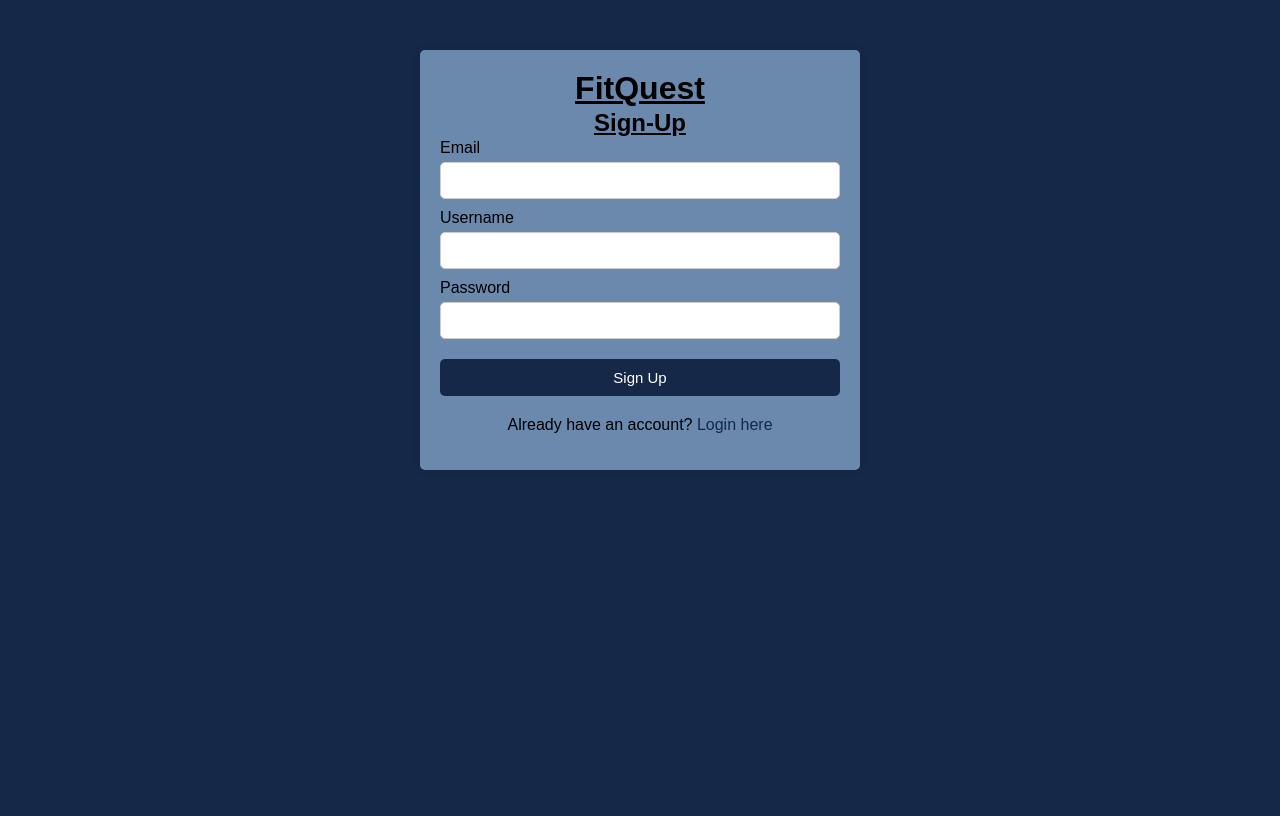
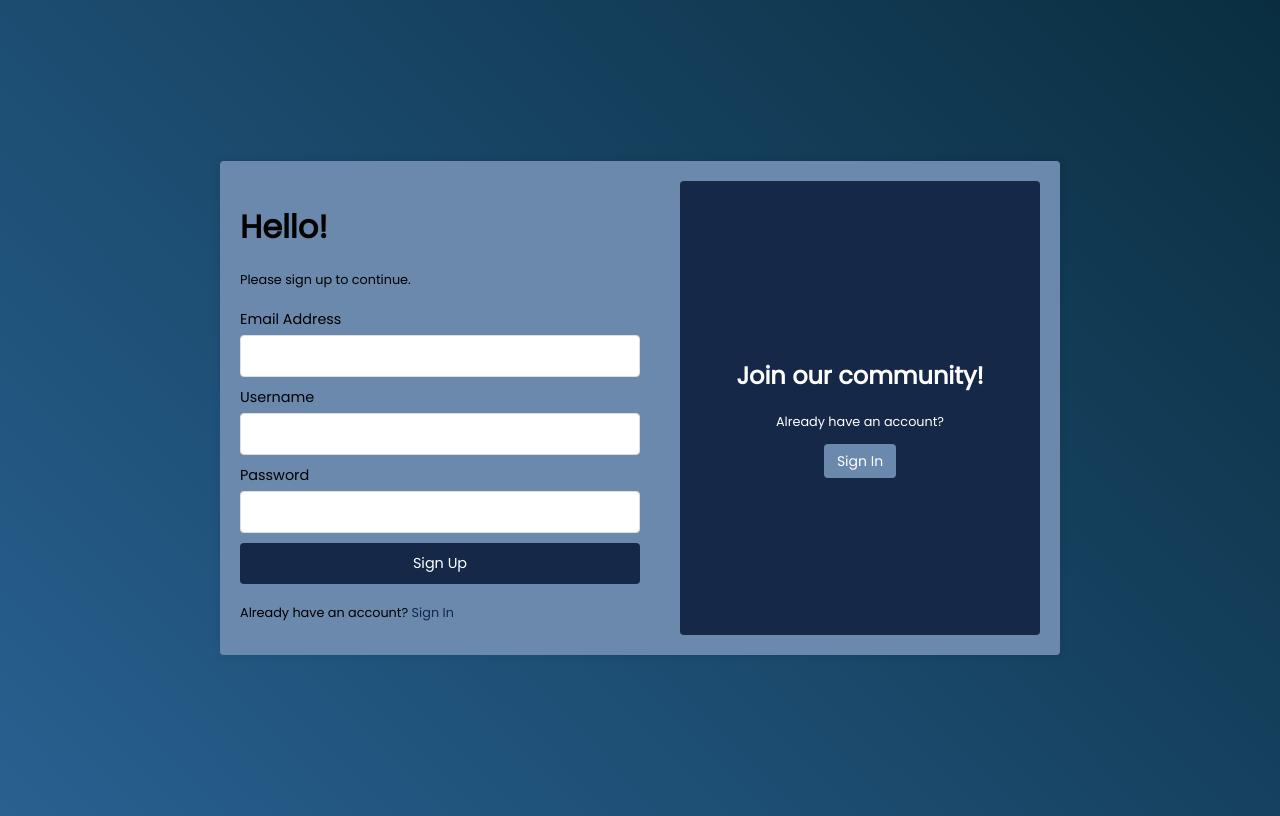
Before and after one commit to Crazygamerxs/FitQuest, a Flask app: page / in a window 1280 px wide. Before the commit the page ends 470 px from the top, so only its background shows below. Run offline with Flask 3, Linux system fonts and the light colour scheme.

Commit message:
Added the register, login, and home

```diff
--- a/app.py
+++ b/app.py
@@ -12,19 +12,27 @@ login_manager = LoginManager(app)
 login_manager.login_view = 'login'
 
 class User(db.Model, UserMixin):
-    id = db.Column(db.String(20), primary_key=True)
+    id = db.Column(db.Integer, primary_key=True, autoincrement=True)
     username = db.Column(db.String(20), unique=True, nullable=False)
+    email = db.Column(db.String(120), unique=True, nullable=False)
     password = db.Column(db.String(60), nullable=False)
+
 
 # Load a user by ID for Flask-Login
 @login_manager.user_loader
 def load_user(user_id):
     return User.query.get(user_id)
 
+# The default route is the registeration page page
+@app.route('/')
+def homepage():
+    return render_template('register.html')
+
+
 # The default route is the home page
-@app.route('/')
+@app.route('/home', methods=['GET', 'POST'])
 def home():
-    return render_template('register.html')
+    return render_template('home.html')
 
 
 
@@ -32,20 +40,23 @@ def home():
 def register():
     if request.method == 'POST':
         username = request.form['username']
+        email = request.form['email']
         password = request.form['password']
 
-        # Check if the username already exists
         existing_user = User.query.filter_by(username=username).first()
         if existing_user:
             flash('Username already exists. Please choose a different username.', 'danger')
             return redirect(url_for('register'))
 
+        existing_email = User.query.filter_by(email=email).first()
+        if existing_email:
+            flash('Email address already in use. Please choose a different email address.', 'danger')
+            return redirect(url_for('register'))
+
         hashed_password = bcrypt.generate_password_hash(password).decode('utf-8')
 
-        # Create a new user
-        new_user = User(id=username, username=username, password=hashed_password)
+        new_user = User(username=username, email=email, password=hashed_password)
 
-        # Add the user to the database
         db.session.add(new_user)
         db.session.commit()
 
@@ -53,6 +64,8 @@ def register():
         return redirect(url_for('login'))
 
     return render_template('register.html')
+
+
 
 
 @app.route('/login', methods=['GET', 'POST'])
@@ -66,7 +79,7 @@ def login():
         if user and bcrypt.check_password_hash(user.password, password):
             login_user(user)
             flash('Login successful!', 'success')
-            return redirect(url_for('home'))  # Change 'register' to 'dashboard'
+            return redirect(url_for('home'))
 
         else:
             flash('Login failed. Please check your username and password.', 'danger')
--- a/templates/Register.html
+++ b/templates/Register.html
@@ -1,81 +1,265 @@
-<!DOCTYPE html
+<!DOCTYPE html>
 <html>
   <head>
+    <meta charset="UTF-8" />
     <title>FitQuest</title>
+    <link rel="stylesheet" href="{{ url_for('static', filename='styles.css') }}" />
+    <link href="https://fonts.googleapis.com/css2?family=Poppins&display=swap" rel="stylesheet">
+  </head>
   <style>
+    * {
+    font-family: Poppins;
+    }
+
     body {
+      background: linear-gradient(45deg, #286090, #0a2e40);
+        display: flex;
+        align-items: center;
+        justify-content: center;
+        height: 100vh;
+      }
+
+      .container {
+        display: flex;
+        justify-content: space-between;
+        width: 800px;
+        margin: 0 auto;
+        padding: 20px;
+        background-color: rgb(107, 136, 173);
+        border-radius: 4px;
+        box-shadow: 0px 0px 10px rgba(0, 0, 0, 0.1);
+      }
+
+      .left-side {
+        width: 50%;
+      }
+
+      .right-side {
+        width: 40%;
         background-color: rgb(21, 40, 71);
-			font-family: Arial, sans-serif;
+        padding: 20px;
+        border-radius: 4px;
+        text-align: center;
+        display: flex;
+        flex-direction: column;
+        align-items: center;
+        justify-content: center;
       }
-		.container {
-			width: 400px;
-			background-color: rgb(107, 136, 173);
-			padding: 20px;
-			border-radius: 5px;
-			box-shadow: 0px 0px 10px rgba(0,0,0,0.1);
-			margin: 50px auto;
+
+      .right-side img {
+        width: 100%;
+        height: auto;
+        margin-bottom: 20px;
       }
-		.container h1, .container h2 {
-			text-align: center;
-			margin-bottom: 2px;
+
+      .right-side p {
+        font-size: 0.8rem;
+        color: #fff;
         margin-top: 0;
       }
 
-		.container form {
-			display: flex;
-			flex-direction: column;
+      .right-side a {
+        color: #fff;
+        text-decoration: none;
+        font-size: 0.8rem;
       }
-		.container label {
+
+      .right-side a:hover {
+        text-decoration: underline;
+      }
+
+      h1 {
+        font-size: 2rem;
+        margin-bottom: 10px;
+        color: #000;
+      }
+
+      p {
+        font-size: 0.8rem;
+        color: #000;
+        margin-top: 20px;
+      }
+
+      form {
+        margin-top: 20px;
+      }
+
+      label {
+        display: block;
+        font-size: 0.9rem;
         margin-bottom: 5px;
+        color: #000;
       }
-		.container input[type="text"],
-		.container input[type="email"],
-		.container input[type="password"] {
+
+      input[type="text"],
+      input[type="email"],
+      input[type="password"] {
+        width: 100%;
         padding: 10px;
-			border: 1px solid #ccc;
-			border-radius: 5px;
+        border: 1px solid #ddd;
+        border-radius: 4px;
+        box-sizing: border-box;
         margin-bottom: 10px;
       }
-		.container input[type="submit"] {
+
+      button[type="submit"] {
+        width: 100%;
+        padding: 10px;
         background-color: rgb(21, 40, 71);
         color: #fff;
-			padding: 10px;
         border: none;
-			border-radius: 5px;
+        border-radius: 4px;
         cursor: pointer;
-			margin-top: 10px;
-			font-size: 15px;
+        font-size: 0.9rem;
       }
-		.container input[type="submit"]:hover {
-			background-color: #074a6d;
+
+      button[type="submit"]:hover {
+        background-color: rgba(21, 40, 71, 0.2);
       }
-		.container p {
-			text-align: center;
-			margin-top: 20px;
-		}
-		.container a {
+
+      a {
         color: rgb(21, 40, 71);
         text-decoration: none;
+        font-size: 0.8rem;
       }
-		.container a:hover {
+
+      a:hover {
         text-decoration: underline;
       }
+
+    /* ... */
+
+    .btn {
+        display: inline-block;
+        padding: 6px 12px;
+        margin-bottom: 0;
+        font-size: 14px;
+        font-weight: normal;
+        line-height: 1.42857143;
+        text-align: center;
+        white-space: nowrap;
+        vertical-align: middle;
+        -ms-touch-action: manipulation;
+        touch-action: manipulation;
+        cursor: pointer;
+        -webkit-user-select: none;
+        -moz-user-select: none;
+        -ms-user-select: none;
+        user-select: none;
+        background-image: none;
+        border: 1px solid transparent;
+        border-radius: 4px;
+        color: #fff;
+        background-color: rgb(107, 136, 173);
+      }
+
+      .btn:hover,
+      .btn:focus,
+      .btn:active,
+      .btn.active {
+        color: #fff;
+        background-color: #286090;
+        border-color: #204d74;
+        outline: 0;
+      }
+
+      .btn:active,
+      .btn.active {
+        background-image: none;
+        outline: 0;
+        -webkit-box-shadow: inset 0 3px 5px rgba(0, 0, 0, 0.125);
+        box-shadow: inset 0 3px 5px rgba(0, 0, 0, 0.125);
+      }
+
+      .btn.disabled,
+      .btn[disabled],
+      fieldset[disabled] .btn {
+        cursor: not-allowed;
+        filter: alpha(opacity=65);
+        -webkit-box-shadow: none;
+        box-shadow: none;
+        opacity: 0.65;
+      }
+
+      #CommunityText {
+        color: white;
+      }
+
+      #HaveAccount {
+        color: white;
+      }
+      /* Add styles for flash messages */
+    .flash {
+        width: 100%;
+        padding: 10px;
+        margin-bottom: 10px;
+        border-radius: 4px;
+        color: #fff;
+        text-align: center;
+    }
+
+    /* Style for success flash messages */
+    .flash-success {
+        background-color: #5cb85c;
+    }
+
+    /* Style for danger flash messages */
+    .flash-danger {
+        background-color: #d9534f;
+    }
+      /* ... */
   </style>
-</head>
  <body>
   <div class="container">
-  <h1><u>FitQuest</u></h1>
-	<h2><u>Sign-Up</u></h2>
-		<form>
-			<label for="email">Email</label>
-			<input type="email" id="email" name="email" required>
+    <div class="left-side">
+      <h1>Hello!</h1>
+      <p>Please sign up to continue.</p>
+
+      <form action="{{ url_for('register') }}" method="post">
+        <label for="lname">Email Address</label>
+        <input type="email" id="email" name="email" required />
+
         <label for="username">Username</label>
-			<input type="text" id="username" name="username" required>
+        <input type="text" id="username" name="username" required />
+
         <label for="password">Password</label>
-			<input type="password" id="password" name="password" required>
-			<input type="submit" value="Sign Up">
+        <input type="password" id="password" name="password" required />
+
+        <button type="submit">Sign Up</button>
       </form>
-		<p>Already have an account? <a href="#">Login here</a></p>
+
+       <!-- Flash messages for danger -->
+       {% with messages = get_flashed_messages(category_filter=['danger']) %}
+       {% if messages %}
+         {% for message in messages %}
+           <div class="flash flash-danger">
+             {{ message }}
+           </div>
+         {% endfor %}
+       {% endif %}
+     {% endwith %}
+      <p>
+        Already have an account?
+        <a href="{{ url_for('login') }}">Sign In</a>
+      </p>
+    </div>
+    <div class="right-side">
+      <div class="soccer-ball">
+         <span class="circle circle-1"></span>
+         <span class="circle circle-2"></span>
+         <span class="circle circle-3"></span>
+      </div>
+      <h2 id="CommunityText">Join our community!</h2>
+      <div class="sign-in">
+         <span><div>
+              <p id="HaveAccount">Already have an account?</p>
+          </div>
+        </span>
+        <div>
+          <button class="btn">Sign In</button>
+        </div>
+      </div>
+    </div>
   </div>
 </body>
 </html>
```
Also changed, not shown: templates/home.html (+175 -0 lines), templates/login.html (+69 -28 lines), instance/site.db (deleted), static/images/dino.png (added), static/images/home.png (added), templates/leaderboard.html (added). Lines whose indentation alone changed are shown as unchanged.
